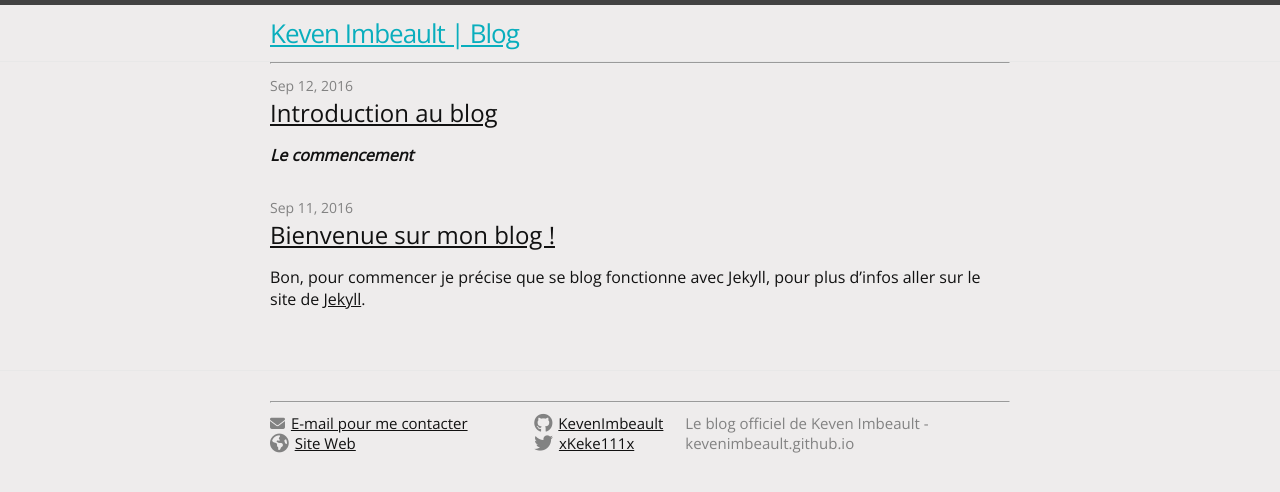
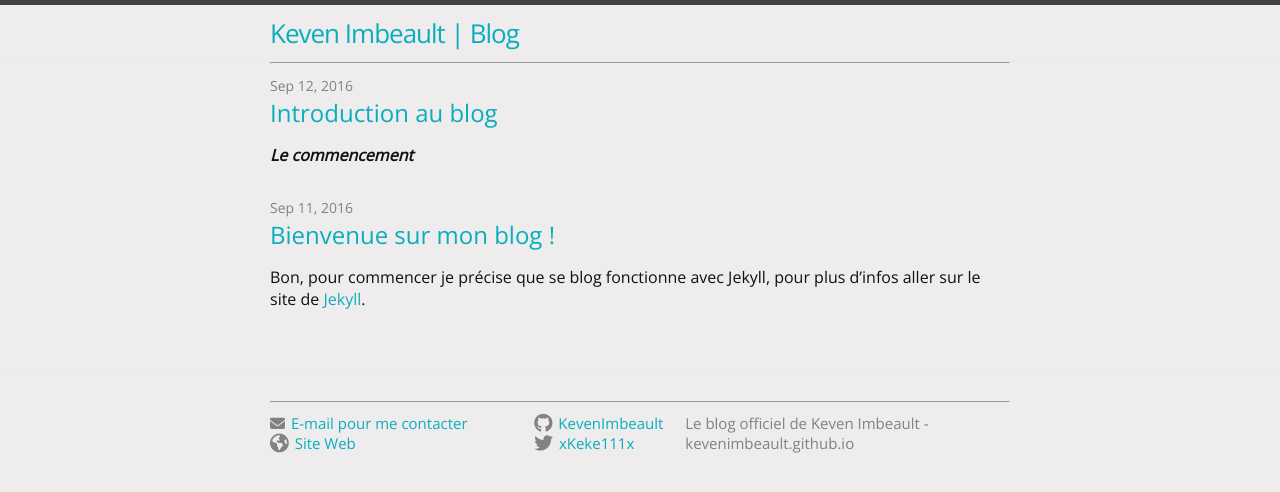
Before and after one commit to KevenImbeault/Blog, a Jekyll site: the page built from index.html, in a window 1280 px wide. Shown: the top 492 px of the page. Built offline with Jekyll 4.4.1, drawn with Linux system fonts in a browser that asks for light colours; nearby versions of some CDN libraries.

Commit message:
chagements mineurs

```diff
--- a/_sass/_base.scss
+++ b/_sass/_base.scss
@@ -91,15 +91,16 @@ h1, h2, h3, h4, h5, h6 {
  * Links
  */
 a {
-    color: $text-color;
-    text-decoration:underline;
+    color: $brand-color;
+    text-decoration:none;
 
     &:visited {
-        color: darken($brand-color, 7%);
+        color: darken($brand-color, 15%);
     }
 
     &:hover {
-        color: $brand-color;
+        color: darken($brand-color, 7%);
+        text-decoration: underline;
     }
 }
 
--- a/_sass/_layout.scss
+++ b/_sass/_layout.scss
@@ -21,10 +21,6 @@
     &,
     &:visited {
         color: $brand-color;
-    }
-
-    a {
-      text-decoration: none;
     }
 }
 
@@ -225,10 +221,6 @@
     @include media-query($on-laptop) {
         font-size: 36px;
     }
-
-    a {
-      text-decoration: none;
-    }
 }
 
 .post-content {
```
